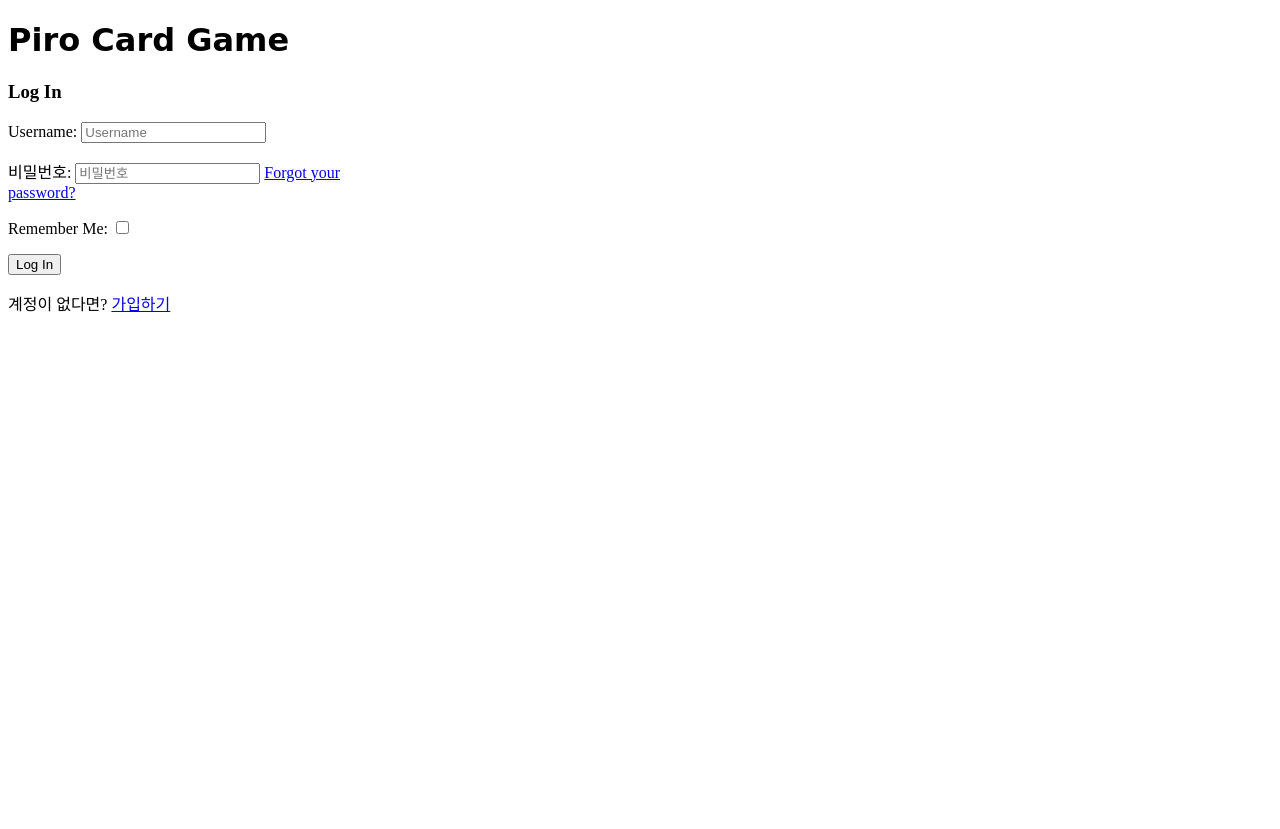
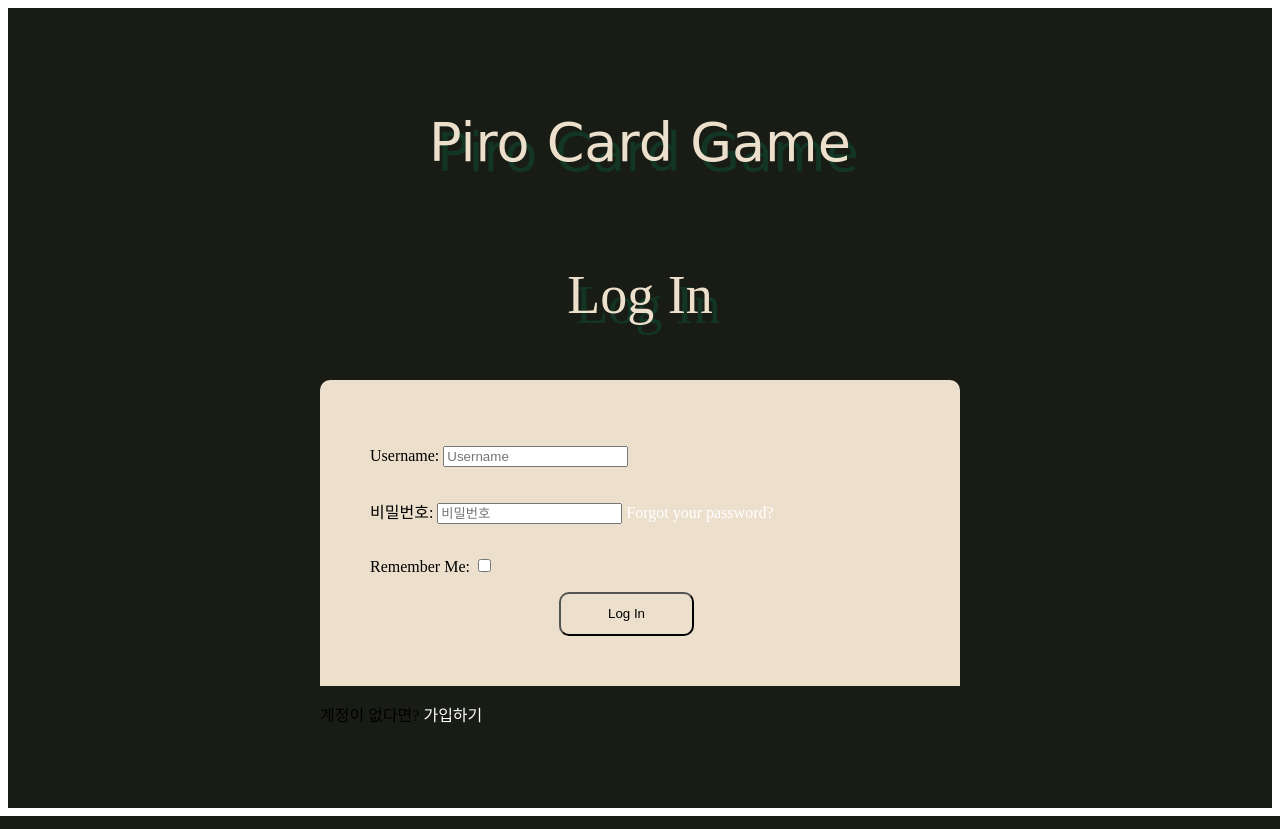
Before and after one commit to Pirogramming-22/Piro22_CardGame_6, a Django app: page /accounts/login/ in a window 1280 px wide. Run offline with Django 5.2, Linux system fonts and the light colour scheme; parts of the project's set-up code (start-up, migrations or seed data) failed here and were passed over; some libraries are stand-ins or nearby versions; some web fonts are replaced.

Commit message:
login css 적용

```diff
--- /dev/null
+++ b/data/data_utf8.json
@@ -0,0 +1 @@
+{"model": "socialaccount.socialapp", "pk": 1, "fields": {"provider": "naver", "provider_id": "", "name": "네이버 로그인", "client_id": "0tRmz1SnO364DLCn26hJ", "secret": "eJP7e2_BtK", "key": "", "settings": {}, "sites": [1]}}
--- /dev/null
+++ b/static/css/login.css
@@ -0,0 +1,102 @@
+@font-face {
+    font-family: 'GongGothicMedium';
+    src: url('https://fastly.jsdelivr.net/gh/projectnoonnu/noonfonts_20-10@1.0/GongGothicMedium.woff') format('woff');
+    font-weight: normal;
+    font-style: normal;
+}
+:root {
+    --light_brown: #ECDFCC;
+    --background-green: #181C14;
+    --green: #123524;
+    --black: #000;
+    --white: #FFFFFF;
+    --light_gray: #dcdcdc;
+
+    --font-style-gonggothic-medium: 'GongGothicMedium';
+
+    --font-size-header: 22px;
+    --font-size-footer: 30px;
+    --font-size-btn-big: 40px;
+    --font-size-btn-medium: 20px;
+    --font-size-btn-small: 16px;
+    --font-size-detail-infos: 24px;
+
+    --font-weight-bold: 700;
+    --font-weight-medium: 500;
+
+    --radius-regular: 10px;
+}
+*{
+    box-sizing: border-box;
+    text-decoration: none;
+}
+
+a{
+    color:#FFFFFF;
+}
+
+body {
+    font-family: var(--font-style-gonggothic-medium);
+}
+
+header, footer {
+    background-color:var(--light_brown);
+    height: 80px;
+    display: flex;
+    align-items: center;
+    justify-content: space-between;
+    padding: 40px;
+}
+
+footer {
+    justify-content: center;
+    font-size: var(--font-size-footer);
+}
+
+
+
+.container{
+    background: var(--background-green);
+    display: flex;
+    flex-direction: column;
+    align-items: center;
+    justify-content: center;
+}
+
+h1, h3{
+    color: var(--light_brown);
+    font-weight: var(--font-weight-medium);
+    font-size: 54px;
+    text-shadow: 8px 10px var(--green);
+    text-align: center;
+}
+
+.login {
+    background: var(--light_brown);
+    border-radius: var(--radius-regular) var(--radius-regular) 0 0;
+    display: flex;
+    flex-direction: column;
+    width: 50dvw;
+    align-items: flex-start;
+    padding: 50px;
+}
+
+.my-2{
+    background: var(--light_brown);
+    border-radius:0 0 var(--radius-regular) var(--radius-regular);
+    display: flex;
+    flex-direction: column;
+    justify-content: center;
+    width: 50dvw;
+    align-items: center;
+    padding: 20px;
+}
+.login button{
+    width: 25%;
+    border-radius:var(--radius-regular);
+    margin-left: 35%;
+    height: 5dvh;
+}
+.login button:hover{
+    background: var(--light_gray);
+}
--- a/templates/account/login.html
+++ b/templates/account/login.html
@@ -4,12 +4,15 @@
 {% load allauth %}
 {% load socialaccount %}
 {% load allauth account %}
+
 {% block head_title %}{% trans "Log In" %}{% endblock %}
+
+{% block extra_head %}
+<link rel="stylesheet" href="{% static 'css/login.css' %}">
+{% endblock %}
 
 {% block content %}
 <div class="container" style="height:100vh">
-  <div class="row justify-content-center h-100">
-    <div class="col align-self-center text-center card text-white bg-jellyho my-3" style="max-width: 25rem;">
       <div class="card-header"><h1 style="font-family: 'Staatliches', cursive;">Piro Card Game</h1></div>
       <div class="card-body">
         <h3 class="card-title">Log In</h3>
```
